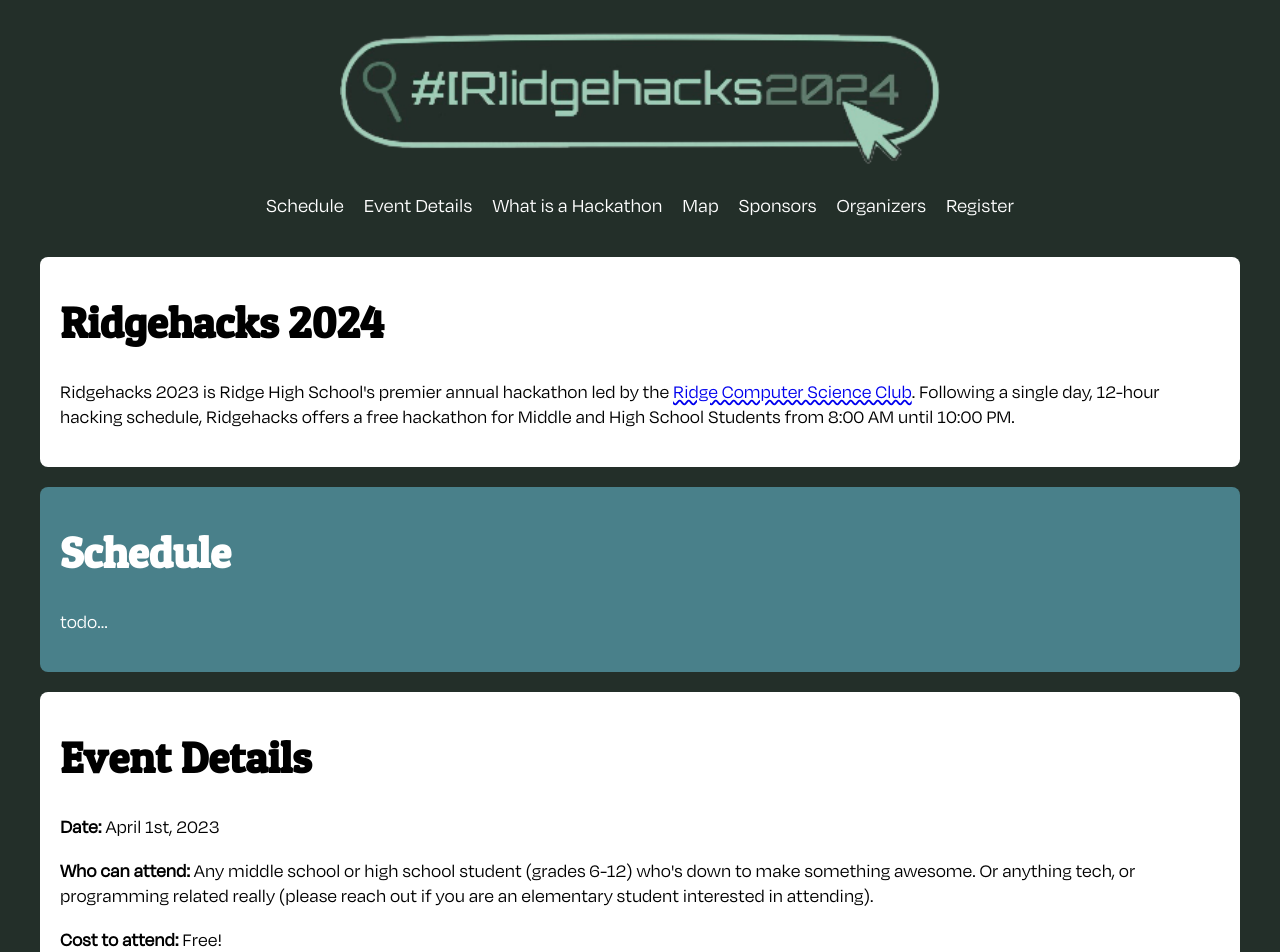
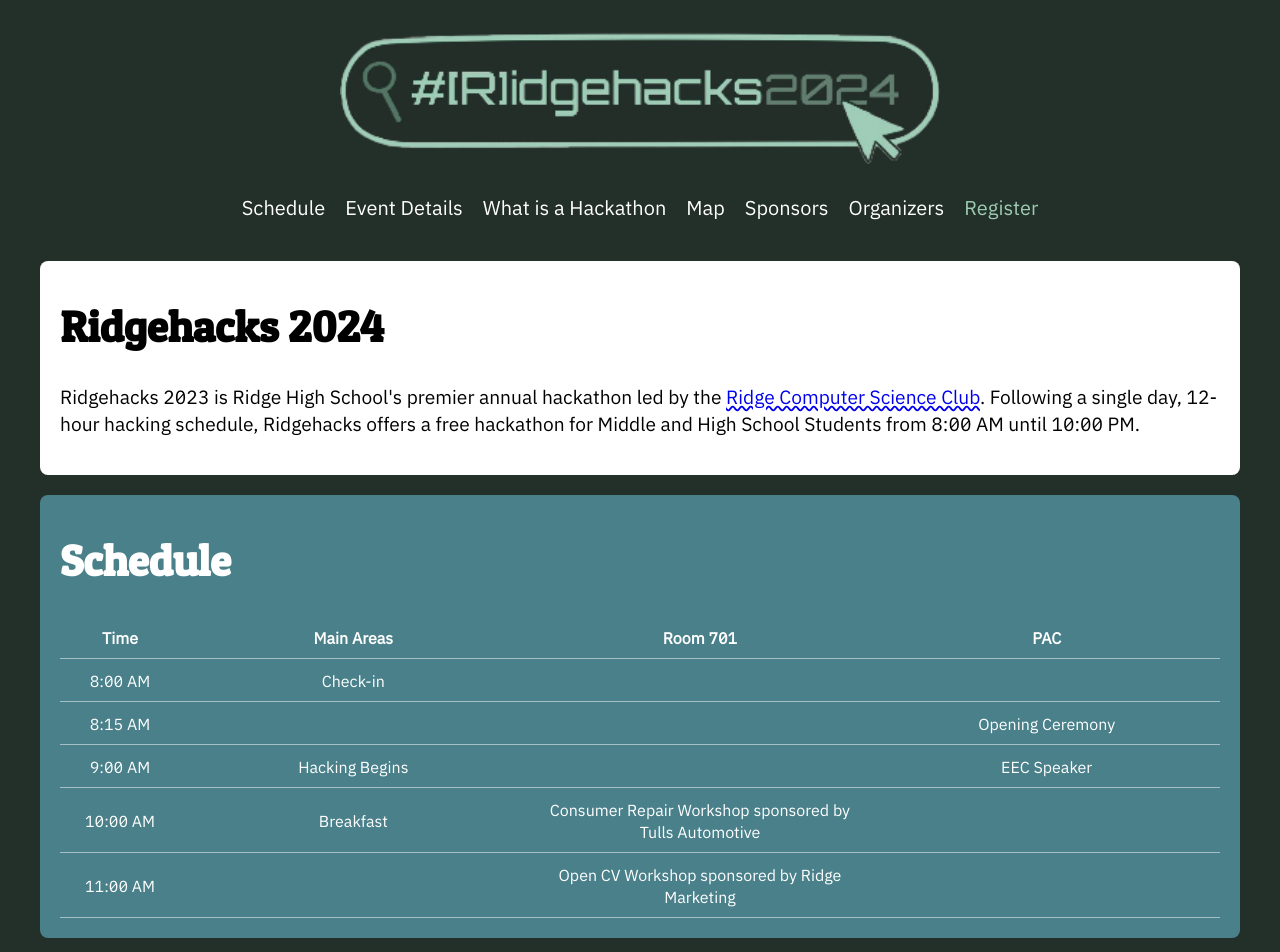
Before and after one commit to connorslade/ridgehacks2025, a Svelte app: page / in a window 1280 px wide. Shown: the top 952 px of the page. Built offline with nearby package versions, Linux system fonts and the light colour scheme.

Commit message:
Add schedule section

```diff
--- a/src/App.svelte
+++ b/src/App.svelte
@@ -6,6 +6,7 @@
   import Section from "./lib/Section.svelte";
   import ListItem from "./lib/ListItem.svelte";
   import Link from "./lib/Link.svelte";
+  import Time from "./lib/Time.svelte";
 </script>
 
 <main>
@@ -20,7 +21,7 @@
     <InnerLink href="#map">Map</InnerLink>
     <InnerLink href="#sponsors">Sponsors</InnerLink>
     <InnerLink href="#organizers">Organizers</InnerLink>
-    <a href="/">Register</a>
+    <a href="/" class="register">Register</a>
   </div>
 
   <div class="sections">
@@ -36,7 +37,44 @@
     </Section>
 
     <Section title="Schedule">
-      <p>todo&hellip;</p>
+      <table class="schedule">
+        <thead>
+          <th class="time">Time</th>
+          <th class="activity">Main Areas</th>
+          <th class="activity">Room 701</th>
+          <th class="activity">PAC</th>
+        </thead>
+        <tr>
+          <td><Time hour={8} /></td>
+          <td>Check-in</td>
+          <td></td>
+          <td></td>
+        </tr>
+        <tr>
+          <td><Time hour={8} minute={15} /></td>
+          <td></td>
+          <td></td>
+          <td>Opening Ceremony</td>
+        </tr>
+        <tr>
+          <td><Time hour={9} /></td>
+          <td>Hacking Begins</td>
+          <td></td>
+          <td>EEC Speaker</td>
+        </tr>
+        <tr>
+          <td><Time hour={10} /></td>
+          <td>Breakfast</td>
+          <td>Consumer Repair Workshop sponsored by Tulls Automotive</td>
+          <td></td>
+        </tr>
+        <tr>
+          <td><Time hour={11} /></td>
+          <td></td>
+          <td>Open CV Workshop sponsored by Ridge Marketing</td>
+          <td></td>
+        </tr>
+      </table>
     </Section>
 
     <Section title="Event Details">
@@ -89,6 +127,7 @@
 </main>
 
 <style lang="scss">
+  @use "sass:color";
   @use "style/typefaces.scss";
 
   .logo {
@@ -112,6 +151,10 @@
       text-decoration: none;
       color: #fff;
       font-size: 20px;
+    }
+
+    & .register {
+      color: var(--accent-color);
     }
   }
 
@@ -148,4 +191,29 @@
       margin-bottom: 10px;
     }
   }
+
+  .schedule {
+    width: 100%;
+    border-collapse: collapse;
+    table-layout: fixed;
+
+    & th,
+    & td {
+      padding: 10px;
+      text-align: center;
+    }
+
+    & tr,
+    & th {
+      border-bottom: 1px solid color.adjust(white, $alpha: -0.5);
+    }
+
+    .activity {
+      width: 33%;
+    }
+
+    .time {
+      width: 100px;
+    }
+  }
 </style>
--- a/src/lib/Section.svelte
+++ b/src/lib/Section.svelte
@@ -15,6 +15,7 @@
     padding: 20px;
     padding-top: 10px;
     margin-bottom: 20px;
+    scroll-margin-top: 20px;
 
     &:nth-child(even) {
       background-color: #49808a;
--- /dev/null
+++ b/src/lib/Time.svelte
@@ -0,0 +1,22 @@
+<script lang="ts">
+  export let hour: number;
+  export let minute: number = 0;
+
+  function pad(num: number): string {
+    return num.toString().padStart(2, "0");
+  }
+
+  function to12Hour(hour: number, minute: number): string {
+    hour %= 12;
+    if (hour === 0) hour = 12;
+    return `${hour}:${pad(minute)} ${hour < 12 ? "AM" : "PM"}`;
+  }
+
+  function to24Hour(hour: number, minute: number): string {
+    return `${pad(hour)}:${pad(minute)}`;
+  }
+</script>
+
+<main>
+  {to12Hour(hour, minute)}
+</main>
--- a/src/style/main.scss
+++ b/src/style/main.scss
@@ -8,11 +8,8 @@
 
 body {
   background-color: var(--background-color);
-  // font-family: Arial, sans-serif;
-
-  font-family: typefaces.$degular;
-  font-weight: 400;
-  font-style: normal;
+  font-family: typefaces.$ibm-plex-sans;
+  font-feature-settings: "zero";
 
   margin: 0;
   padding: 0;
--- a/src/style/typefaces.scss
+++ b/src/style/typefaces.scss
@@ -9,3 +9,9 @@ $patua-one: "Patua One", sans-serif;
   src: url("/fonts/Degular-Regular.woff2") format("woff2");
 }
 $degular: "Degular", sans-serif;
+
+@font-face {
+  font-family: "IBM Plex Sans";
+  src: url("/fonts/IBM-Plex-Sans-Regular.woff2") format("woff2");
+}
+$ibm-plex-sans: "IBM Plex Sans", sans-serif;
```
Also changed, not shown: public/fonts/IBM-Plex-Sans-Regular.woff2 (added).
